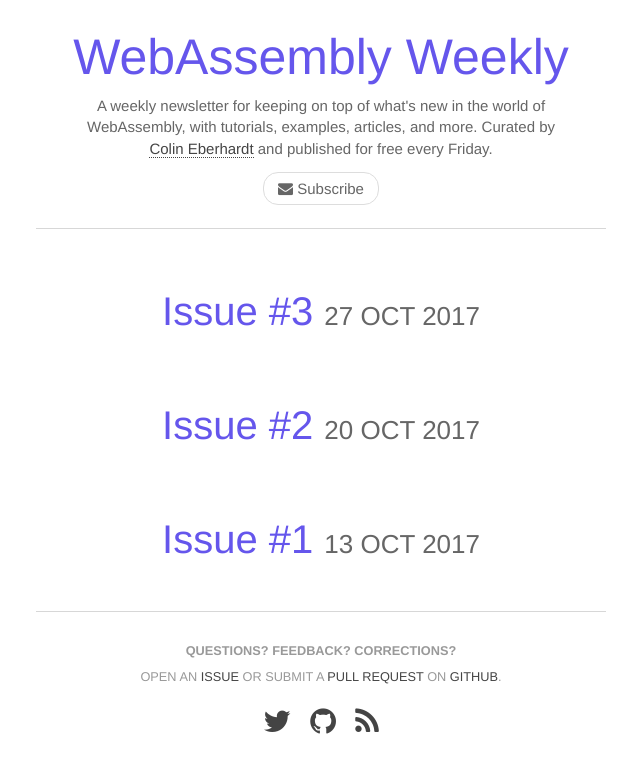
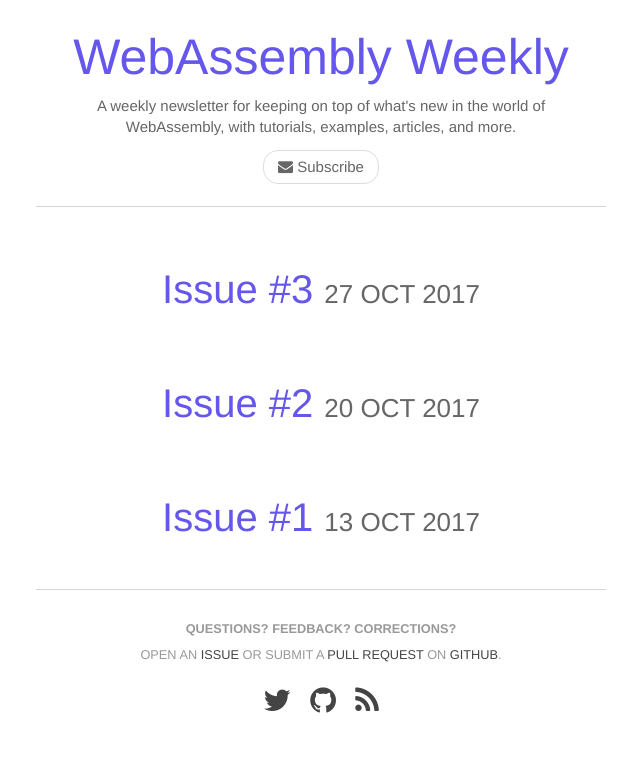
Before and after one commit to ColinEberhardt/wasmweekly, a Jekyll site: the page built from index.html, in a window 1280 px wide. Shown: the top 773 px of the page, without its empty margins (319-959 px from the left). Built offline with Jekyll 4.4.1, drawn with Linux system fonts in a browser that asks for light colours.

```diff
--- a/404.html
+++ b/404.html
@@ -7,6 +7,4 @@ permalink: /404.html
 <div class="center">
    <h2>Oops! Something went wrong. Sorry!</h2>
    <h3 class="text-muted">404: Page not found</h3>
-   <br/>
-   <img src="/img/404.gif" class="img-thumbnail img-responsive" title="404" alt="404"/>
 </div>
--- a/_config.yml
+++ b/_config.yml
@@ -14,7 +14,7 @@ permalink: /:title/
 # Site
 title: 'WebAssembly Weekly'
 description: 'A community-driven weekly newsletter about WebAssembly'
-url: https://www.wasmweekly.news/
+baseurl: https://www.wasmweekly.news
 logo: /img/logo.png
 
 twitter:
--- a/_includes/header.html
+++ b/_includes/header.html
@@ -5,7 +5,7 @@
          <h1 class="text-center"><a href="{{ site.baseurl }}/">{{ site.title }}</a></h1>
          <div class="tagline col-sm-8 col-sm-offset-2 col-md-8 col-md-offset-2">
             A weekly newsletter for keeping on top of what's new in the world of WebAssembly, with tutorials, examples, articles, and more.
-            Curated by <a href="{{ site.curator.url }}" target="_blank">{{ site.curator.name }}</a> and published for free every Friday.</h2>
+            <!-- Curated by <a href="{{ site.curator.url }}" target="_blank">{{ site.curator.name }}</a> and published for free every Friday.</h2> -->
          </div> <!-- col -->
       </div> <!-- col -->
    </div> <!-- row -->
--- a/_layouts/post.html
+++ b/_layouts/post.html
@@ -7,7 +7,7 @@ layout: default
 
 <article>
     <h1 class="post-title">{{ page.title }} <small class="post-date">{{ page.date | date_to_string }}</small></h1>
-    <p class="lead"><em>Written by: <a href="https://twitter.com/{{ author.twitter }}" target="_blank">{{ author.name }}</a></em></p>
+    <!-- <p class="lead"><em>Written by: <a href="https://twitter.com/{{ author.twitter }}" target="_blank">{{ author.name }}</a></em></p> -->
     <div class="post-content">
         {{ page.content }}
     </div> <!-- post-content -->
```
